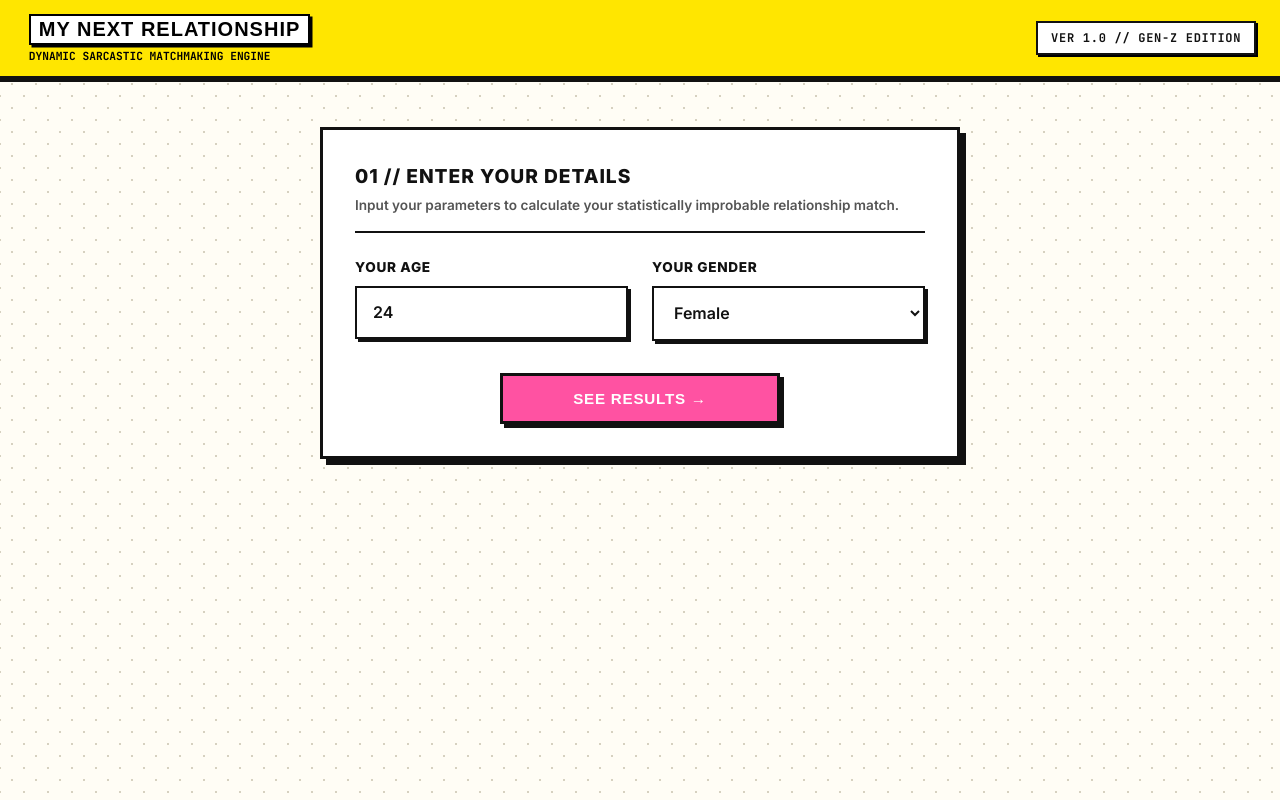
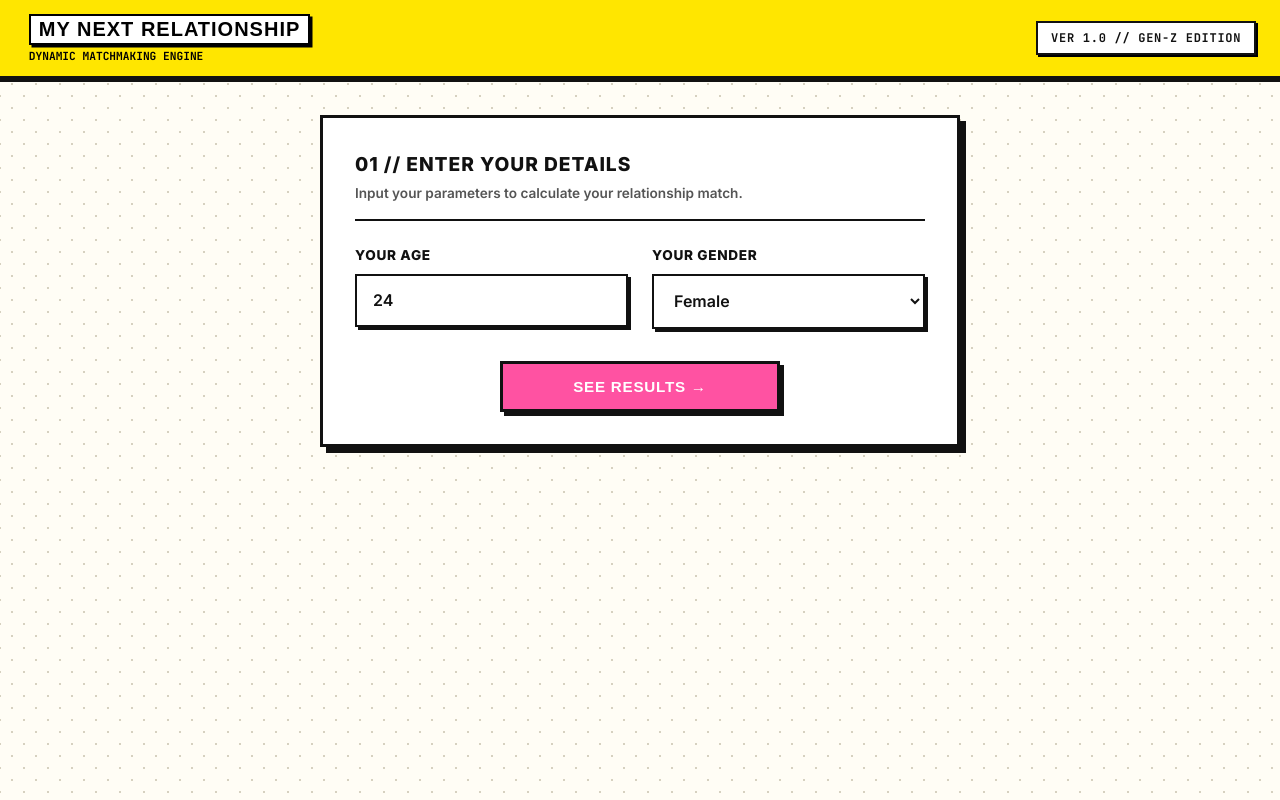
Before and after one commit to aryanpardeshi11/my-next-relationship, a React (Vite) app in the folder client/: page / in a window 1280 px wide. Built offline with nearby package versions, Linux system fonts and the light colour scheme.

Commit message:
Remove SARCASTIC from header tagline, remove statistically improbable from input description, and adjust card top margin

```diff
--- a/client/src/App.jsx
+++ b/client/src/App.jsx
@@ -58,7 +58,7 @@ export default function App() {
       <header className="app-header">
         <button className="logo-button" onClick={handleReset} title="Return to Home">
           <h1 className="app-title">MY NEXT RELATIONSHIP</h1>
-          <div className="app-subtitle">DYNAMIC SARCASTIC MATCHMAKING ENGINE</div>
+          <div className="app-subtitle">DYNAMIC MATCHMAKING ENGINE</div>
         </button>
         <div className="mono-tag" style={{ border: '2px solid var(--border-color)', padding: '0.4rem 0.8rem', background: '#FFFFFF', boxShadow: '2px 2px 0px #000' }}>
           VER 1.0 // GEN-Z EDITION
--- a/client/src/components/UserInputForm.jsx
+++ b/client/src/components/UserInputForm.jsx
@@ -10,13 +10,13 @@ export default function UserInputForm({ onSubmit, isLoading }) {
   };
 
   return (
-    <div className="stark-card" style={{ maxWidth: '640px', margin: '2rem auto 0 auto' }}>
+    <div className="stark-card" style={{ maxWidth: '640px', margin: '1.25rem auto 0 auto' }}>
       <div style={{ marginBottom: '1.5rem', borderBottom: '2.5px solid var(--border-color)', paddingBottom: '1rem' }}>
         <h2 style={{ fontSize: '1.2rem', textTransform: 'uppercase', letterSpacing: '0.05em', fontWeight: '900' }}>
           01 // ENTER YOUR DETAILS
         </h2>
         <p style={{ fontSize: '0.85rem', color: 'var(--text-muted)', marginTop: '0.25rem', fontWeight: '600' }}>
-          Input your parameters to calculate your statistically improbable relationship match.
+          Input your parameters to calculate your relationship match.
         </p>
       </div>
 
```
